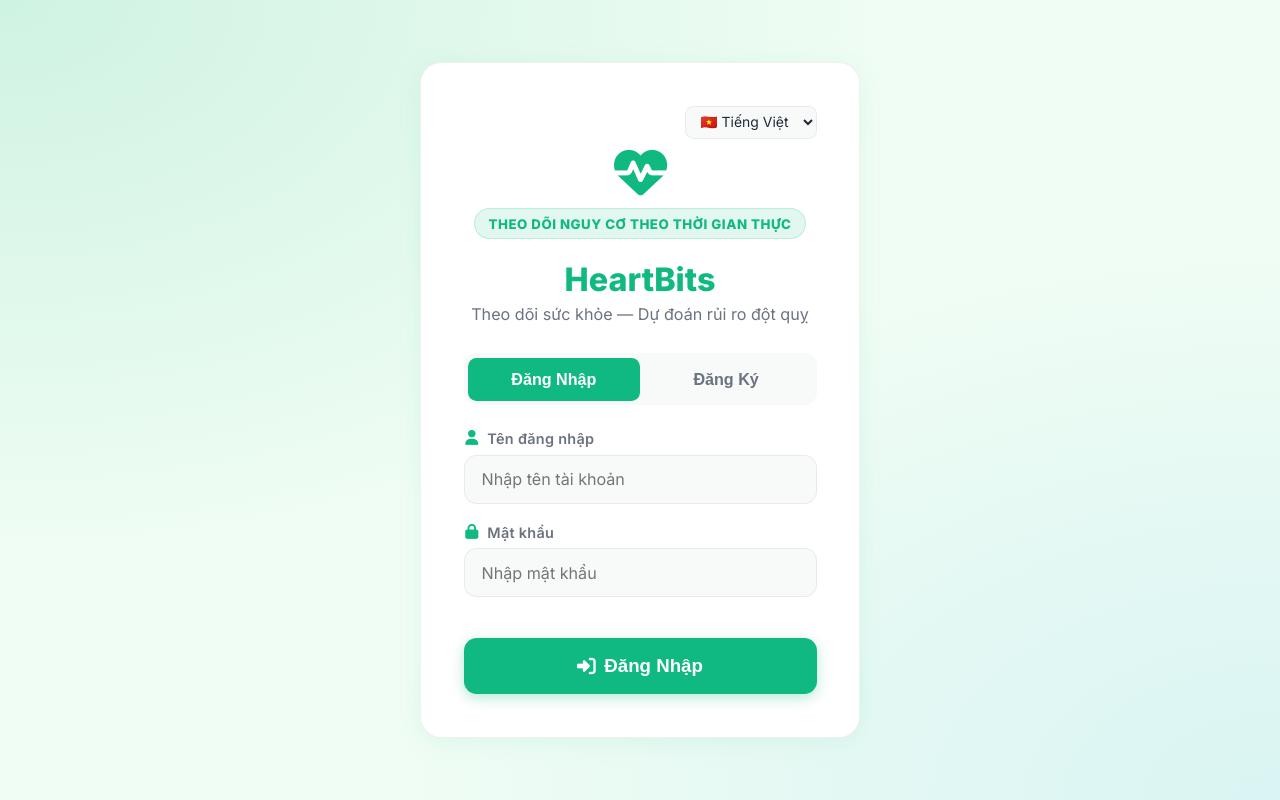
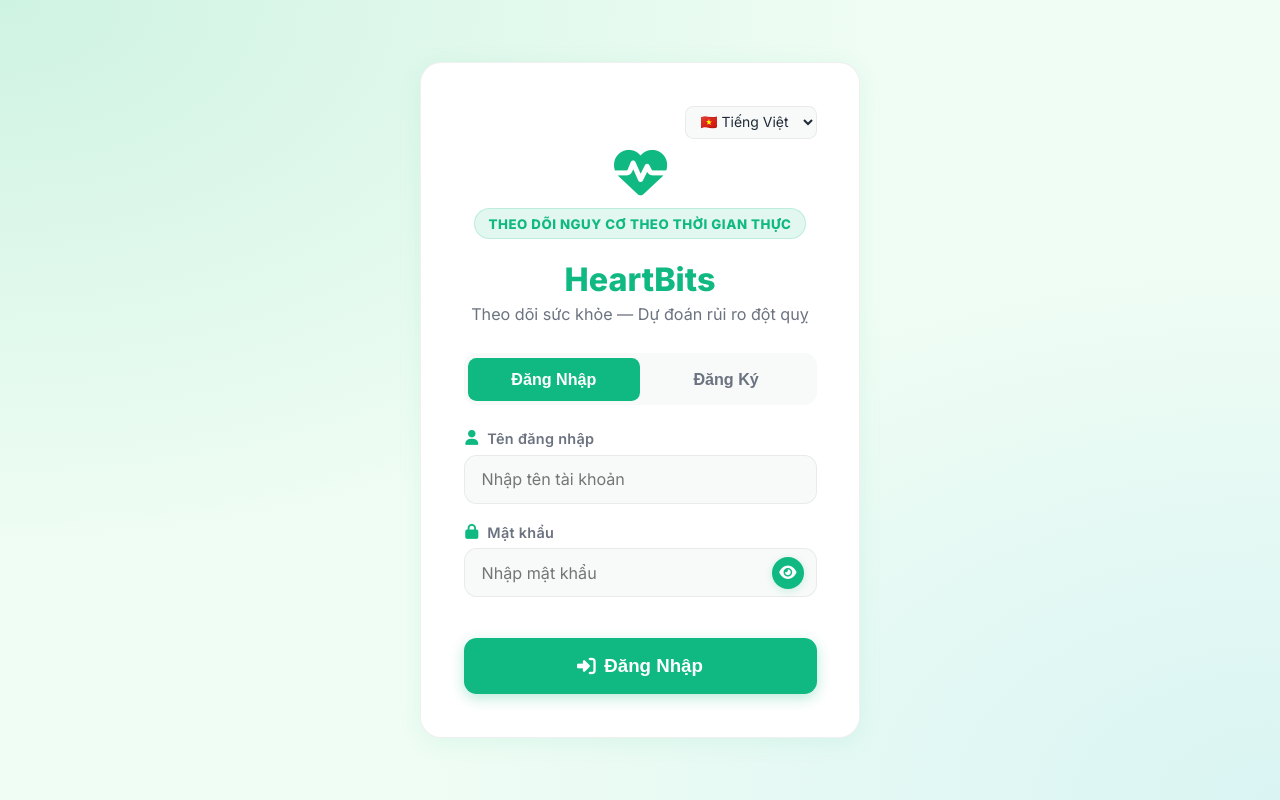
Before and after one commit to Mint165/SAVN, a FastAPI app: page /login in a window 1280 px wide. Run offline with FastAPI, Linux system fonts and the light colour scheme.

Commit message:
UI: Adjust card arrow positions and add high-contrast password toggle

```diff
--- a/static/css/style.css
+++ b/static/css/style.css
@@ -31,6 +31,9 @@ a{text-decoration:none;color:inherit}
 /* CARD */
 .card{background:var(--bg-card);border:1px solid var(--border);border-radius:var(--radius);padding:1.5rem;box-shadow:var(--shadow);transition:transform .25s cubic-bezier(.4,0,.2,1),box-shadow .25s}
 .card:hover{transform:translateY(-3px);box-shadow:0 12px 32px rgba(16,185,129,0.12)}
+.card-arrow { margin-right: 0.5rem; opacity: 0.6; transition: transform 0.2s; }
+.card:hover .card-arrow { transform: translateX(3px); opacity: 1; }
+
 
 /* UTILITY */
 .mt-2{margin-top:.75rem}.mt-3{margin-top:1.25rem}.mt-4{margin-top:2rem}
@@ -202,7 +205,30 @@ a{text-decoration:none;color:inherit}
 .form-section-title{font-size:.85rem;font-weight:700;color:var(--primary);letter-spacing:.5px;text-transform:uppercase;margin:.5rem 0 .75rem}
 .error-msg{background:rgba(239,68,68,.08);color:#DC2626;padding:.85rem 1rem;border-radius:.75rem;border:1px solid rgba(239,68,68,.2);margin-bottom:1rem;font-weight:600;font-size:.9rem}
 [data-theme=dark] .error-msg{color:#FCA5A5}
+.password-input-wrapper { position: relative; display: flex; align-items: center; }
+.password-input-wrapper input { padding-right: 3rem !important; }
+.password-toggle {
+    position: absolute;
+    right: 0.75rem;
+    background: var(--primary);
+    color: #fff;
+    border: none;
+    width: 32px;
+    height: 32px;
+    border-radius: 50%;
+    display: flex;
+    align-items: center;
+    justify-content: center;
+    cursor: pointer;
+    font-size: 0.9rem;
+    transition: all 0.2s;
+    box-shadow: 0 2px 8px rgba(16, 185, 129, 0.2);
+    z-index: 5;
+}
+.password-toggle:hover { background: var(--primary-light); transform: scale(1.1); }
+.password-toggle:active { transform: scale(0.9); }
 .success-msg{background:rgba(16,185,129,.08);color:#059669;padding:.85rem 1rem;border-radius:.75rem;border:1px solid rgba(16,185,129,.2);margin-bottom:1rem}
+
 
 /* FAST */
 .fast-grid{display:grid;gap:1.25rem}
--- a/templates/dashboard.html
+++ b/templates/dashboard.html
@@ -15,7 +15,7 @@
         <h3 data-i18n="ai_checker_title" style="font-size:1rem;font-weight:700;margin:0">Kiểm Tra Triệu Chứng Bằng AI</h3>
         <p class="text-muted" style="font-size:.82rem;margin:.25rem 0 0" data-i18n="ai_face_desc">Phân tích độ cân đối khuôn mặt qua camera</p>
       </div>
-      <i class="fa-solid fa-chevron-right" style="opacity:.4"></i>
+      <i class="fa-solid fa-chevron-right card-arrow"></i>
     </div>
   </div>
 
@@ -247,7 +247,7 @@
     <a id="mapBtn" href="https://www.google.com/maps/search/bệnh+viện+gần+nhất/" target="_blank" class="map-btn">
       <div class="map-btn-icon">🏥</div>
       <div class="map-btn-text"><strong data-i18n="hospital_find">Tìm bệnh viện gần tôi</strong><small data-i18n="hospital_desc">Mở Google Maps với vị trí của bạn</small></div>
-      <i class="fa-solid fa-arrow-right" style="margin-left:auto;opacity:.7"></i>
+      <i class="fa-solid fa-arrow-right card-arrow" style="margin-left:auto"></i>
     </a>
   </div>
   {% endif %}
--- a/templates/login.html
+++ b/templates/login.html
@@ -34,7 +34,10 @@
     </div>
     <div class="form-group">
       <label><i class="fa-solid fa-lock"></i> <span data-i18n="login_password">Mật khẩu</span></label>
-      <input type="password" name="password" required data-i18n-placeholder="login_pass_ph" placeholder="Nhập mật khẩu" autocomplete="current-password">
+      <div class="password-input-wrapper">
+        <input type="password" id="login-pass" name="password" required data-i18n-placeholder="login_pass_ph" placeholder="Nhập mật khẩu" autocomplete="current-password">
+        <button type="button" class="password-toggle" onclick="togglePass('login-pass', this)"><i class="fa-solid fa-eye"></i></button>
+      </div>
     </div>
     <button type="submit" class="btn btn-primary btn-large mt-3">
       <i class="fa-solid fa-right-to-bracket"></i> <span data-i18n="login_btn">Đăng Nhập</span>
@@ -50,7 +53,10 @@
     </div>
     <div class="form-group">
       <label><i class="fa-solid fa-lock"></i> <span data-i18n="login_password">Mật khẩu</span></label>
-      <input type="password" name="password" required data-i18n-placeholder="reg_pass_ph" placeholder="Tối thiểu 6 ký tự">
+      <div class="password-input-wrapper">
+        <input type="password" id="reg-pass" name="password" required data-i18n-placeholder="reg_pass_ph" placeholder="Tối thiểu 6 ký tự">
+        <button type="button" class="password-toggle" onclick="togglePass('reg-pass', this)"><i class="fa-solid fa-eye"></i></button>
+      </div>
     </div>
 
     <div class="form-section-title mt-3" data-i18n="reg_health_title">Hồ Sơ Sức Khỏe</div>
@@ -172,6 +178,17 @@ function toggleOtherWork(sel){
   g.style.display=sel.value==='Other'?'block':'none';
   if(sel.value==='Other')document.getElementById('regWorkOtherInput').focus();
 }
+function togglePass(id, btn){
+  var el = document.getElementById(id);
+  var icon = btn.querySelector('i');
+  if(el.type === 'password'){
+    el.type = 'text';
+    icon.classList.replace('fa-eye', 'fa-eye-slash');
+  } else {
+    el.type = 'password';
+    icon.classList.replace('fa-eye-slash', 'fa-eye');
+  }
+}
 // Set saved language on load
 document.addEventListener('DOMContentLoaded',function(){
   var ls=document.getElementById('loginLangSelect');
```
